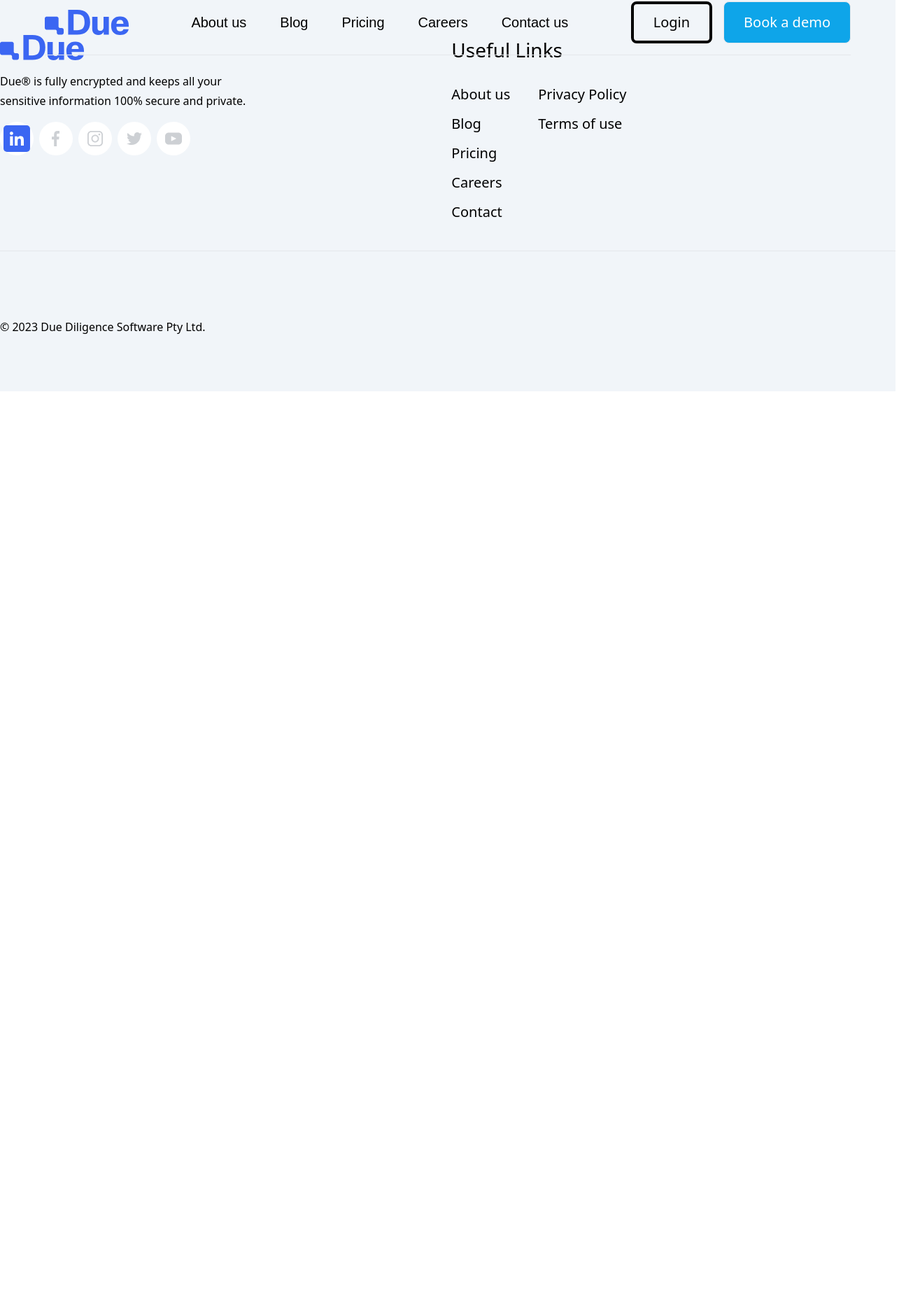
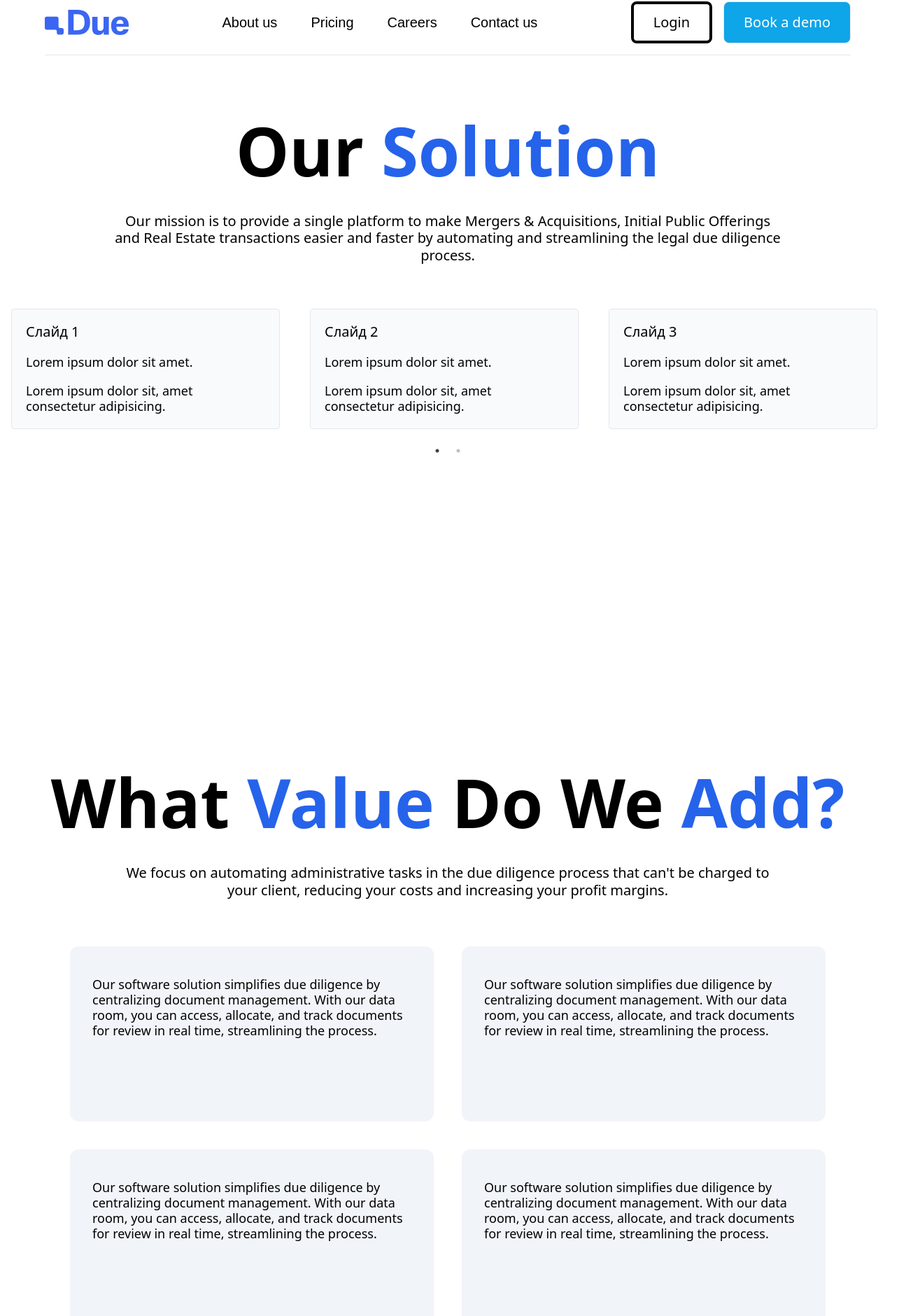
Before and after one commit to NastyaSkreka/due, a React (Create React App) app: page /about in a window 1280 px wide. Shown: the part 30-1910 px from the top of the page at 70% size, 1305 px wide, since content can reach past the window. Before the commit the page ends 800 px from the top, so only its background shows below. Built offline with nearby package versions, Linux system fonts and the light colour scheme.

Commit message:
add about us page

```diff
--- a/package.json
+++ b/package.json
@@ -14,6 +14,8 @@
     "react-dom": "^18.2.0",
     "react-router-dom": "^6.15.0",
     "react-scripts": "5.0.1",
+    "react-slick": "^0.29.0",
+    "slick-carousel": "^1.8.1",
     "typescript": "^4.9.5",
     "usehooks-ts": "^2.9.1",
     "web-vitals": "^2.1.4"
@@ -45,6 +47,7 @@
   "devDependencies": {
     "@types/react": "^18.2.21",
     "@types/react-dom": "^18.2.7",
+    "@types/react-slick": "^0.23.10",
     "craco-alias": "^3.0.1",
     "tailwindcss": "^3.3.3"
   }
--- a/src/App.tsx
+++ b/src/App.tsx
@@ -5,6 +5,7 @@ import Join from './pages/Careers/Careers';
 import Home from './pages/home/Home';
 import  Footer  from './pages/home/sections/Footer';
 import Pricing from './pages/pricing/Pricing';
+import About from './pages/about/About';
 
 
 const App = () => {
@@ -16,6 +17,7 @@ const App = () => {
             <Route path="/" element={<Home />} />
             <Route path="/pricing" element={<Pricing />} />
             <Route path="/careers" element={<Join/>} />
+            <Route path="/about" element={<About/>} />
           </Routes>
         </div>
         <div className='bg-slate-100 py-20'>
--- a/src/components/Nav.tsx
+++ b/src/components/Nav.tsx
@@ -12,9 +12,6 @@ const Nav = () => {
                 <ul className='flex-1 flex justify-center items-center gap-12 font-medium max-lg:hidden'>
                     <li>
                         <Link to="/about" className="font-montserrat leading-normal text-xl">About us</Link>
-                    </li>
-                    <li>
-                        <Link  to='/blog' className="font-montserrat leading-normal text-xl">Blog</Link>
                     </li>
                     <li>
                         <Link  to='/pricing' className="font-montserrat leading-normal text-xl">Pricing</Link>
--- /dev/null
+++ b/src/components/SolutionSlider.tsx
@@ -0,0 +1,72 @@
+// @ts-ignore
+import Slider from "react-slick";
+import "slick-carousel/slick/slick.css";
+import "slick-carousel/slick/slick-theme.css";
+
+const SolutionSlider = () => {
+  const settings = {
+    dots: true, // Включаємо точки (індикатори) навігації
+    infinite: false, // Безкінечна прокрутка слайдів
+    speed: 500, // Швидкість анімації
+    slidesToShow: 3, // Кількість слайдів, які відображаються одночасно
+    slidesToScroll: 1, // Кількість слайдів, які прокручуються за раз
+    responsive: [
+      {
+        breakpoint: 1024, // Змінити параметри при розширенні 1024px і менше
+        settings: {
+          slidesToShow: 2,
+          slidesToScroll: 1,
+          infinite: false,
+          dots: true,
+        },
+      },
+      {
+        breakpoint: 768, // Змінити параметри при розширенні 768px і менше
+        settings: {
+          slidesToShow: 1,
+          slidesToScroll: 1,
+          initialSlide: 1,
+        },
+      },
+    ],
+  };
+
+  return (
+    <div className="max-container">
+    <Slider {...settings}>
+      <div className="w-1/3 p-4 ">
+        <div className="flex flex-col gap-5 bg-slate-50 p-5 w-96 rounded border border-inherit">
+          <div className="text-xl font-medium">Слайд 1</div>
+          <div className="text-lg ">Lorem ipsum dolor sit amet.</div>
+          <div className="text-lg">Lorem ipsum dolor sit, amet consectetur adipisicing.</div>
+        </div>
+      </div>
+      <div className="w-1/3 p-4">
+        <div className="flex flex-col gap-5 bg-slate-50 p-5 w-96 rounded border border-inherit">
+          <div className="text-xl font-medium ">Слайд 2</div>
+          <div className="text-lg">Lorem ipsum dolor sit amet.</div>
+          <div className="text-lg">Lorem ipsum dolor sit, amet consectetur adipisicing.</div>
+        </div>
+      </div>
+      <div className="w-1/3 p-4">
+        <div className="flex flex-col gap-5 bg-slate-50 p-5 w-96 rounded border border-inherit">
+          <div className="text-xl font-medium ">Слайд 3</div>
+          <div className="text-lg ">Lorem ipsum dolor sit amet.</div>
+          <div className="text-lg">Lorem ipsum dolor sit, amet consectetur adipisicing.</div>
+        </div>
+      </div>
+      <div className="w-1/3 p-4">
+        <div className="flex flex-col gap-5 bg-slate-50 p-5 w-96 rounded border border-inherit">
+          <div className="text-xl font-medium ">Слайд 3</div>
+          <div className="text-lg ">Lorem ipsum dolor sit amet.</div>
+          <div className="text-lg">Lorem ipsum dolor sit, amet consectetur adipisicing.</div>
+        </div>
+      </div>
+
+    </Slider>
+  </div>
+);
+
+};
+
+export default SolutionSlider;
--- /dev/null
+++ b/src/pages/about/About.tsx
@@ -0,0 +1,22 @@
+import { Solution, Journey, OurValues, ValueAdd} from "./sections";
+
+const About = () => {
+    return (
+        <>
+    <section className='py-48'>
+        <Solution/>
+    </section>
+    <section className='padding'>
+        <Journey/>
+    </section>
+    <section className='py-20'>
+        <ValueAdd/>
+    </section>
+    <section className='padding'>
+        <OurValues/>
+    </section>
+        </>
+    );
+};
+
+export default About;
--- /dev/null
+++ b/src/pages/about/sections/Journey.tsx
@@ -0,0 +1,9 @@
+const Journey = () => {
+    return (
+        <div>
+
+        </div>
+    );
+};
+
+export default Journey;
--- /dev/null
+++ b/src/pages/about/sections/OurValues.tsx
@@ -0,0 +1,9 @@
+const OurValues = () => {
+    return (
+        <div>
+
+        </div>
+    );
+};
+
+export default OurValues;
--- /dev/null
+++ b/src/pages/about/sections/Solution.tsx
@@ -0,0 +1,19 @@
+import SolutionSlider from "@/components/SolutionSlider";
+
+const Solution = () => {
+    return (
+        <>
+        <div className="w-full flex flex-col justify-center  max-container">
+            <div className=" flex items-center flex-col justify-center gap-4 w-full max-xl:padding-x ">
+                <h1 className="text-8xl mb-5 font-semibold">Our <span className="text-blue-600">Solution</span></h1>
+                <p className="mb-12 text-center lg:w-3/4 mx-auto text-xl">Our mission is to provide a single platform to make Mergers & Acquisitions, Initial Public Offerings and Real Estate transactions easier and faster by automating and streamlining the legal due diligence process.</p>
+            </div>
+
+        </div>
+
+        <SolutionSlider/>
+</>
+    );
+};
+
+export default Solution;
--- /dev/null
+++ b/src/pages/about/sections/ValueAdd.tsx
@@ -0,0 +1,30 @@
+const ValueAdd = () => {
+    return (
+      <div className="max-container">
+               <div className=" flex items-center flex-col justify-center gap-4 w-full max-xl:padding-x ">
+                <h1 className="text-8xl mb-5 font-semibold">What <span className="text-blue-600">Value</span> Do We<span className="text-blue-600"> Add?</span></h1>
+                <p className="mb-12 text-center lg:w-3/4 mx-auto text-xl">We focus on automating administrative tasks in the due diligence process that can't be charged to your client, reducing your costs and increasing your profit margins.</p>
+            </div>
+            <div className="flex flex-row gap-10 w-full overflow-hidden flex-wrap justify-center py-5">
+                <div className="flex flex-col gap-3 p-8 rounded-xl origin-bottom-left w-[520px] min-h-[250px] bg-slate-100">
+                    <div></div>
+                    <p className="lg:text-lg">Our software solution simplifies due diligence by centralizing document management. With our data room, you can access, allocate, and track documents for review in real time, streamlining the process.</p>
+                </div>
+                <div className="flex flex-col gap-3 p-8 rounded-xl origin-bottom-left w-[520px] min-h-[250px] bg-slate-100">
+                    <div></div>
+                    <p className="lg:text-lg">Our software solution simplifies due diligence by centralizing document management. With our data room, you can access, allocate, and track documents for review in real time, streamlining the process.</p>
+                </div>
+                <div className="flex flex-col gap-3 p-8 rounded-xl origin-bottom-left w-[520px] min-h-[250px] bg-slate-100">
+                    <div></div>
+                    <p className="lg:text-lg">Our software solution simplifies due diligence by centralizing document management. With our data room, you can access, allocate, and track documents for review in real time, streamlining the process.</p>
+                </div>
+                <div className="flex flex-col gap-3 p-8 rounded-xl origin-bottom-left w-[520px] min-h-[250px] bg-slate-100">
+                    <div></div>
+                    <p className="lg:text-lg">Our software solution simplifies due diligence by centralizing document management. With our data room, you can access, allocate, and track documents for review in real time, streamlining the process.</p>
+                </div>
+            </div>
+      </div>
+    );
+};
+
+export default ValueAdd;
--- /dev/null
+++ b/src/pages/about/sections/index.js
@@ -0,0 +1,11 @@
+import Solution from "./Solution";
+import Journey from "./Journey";
+import OurValues from "./OurValues";
+import ValueAdd from "./ValueAdd";
+
+export{
+    Solution,
+    Journey,
+    OurValues,
+    ValueAdd
+}
--- a/src/pages/home/Home.tsx
+++ b/src/pages/home/Home.tsx
@@ -1,4 +1,4 @@
-import { Hero, Review, Share, Upload, Footer } from './sections/index'
+import { Hero, Review, Share, Upload } from './sections'
 
 const Home = () => {
     return(
@@ -15,9 +15,6 @@ const Home = () => {
     <section className='padding'>
         <Share/>
     </section>
-    <section className='padding-x padding-t pb-8 bg-slate-50'>
-        <Footer/>
-    </section>
     </>
     )
 };
```
Also changed, not shown: 1 other file (tests, documents, lock files or other folders).
